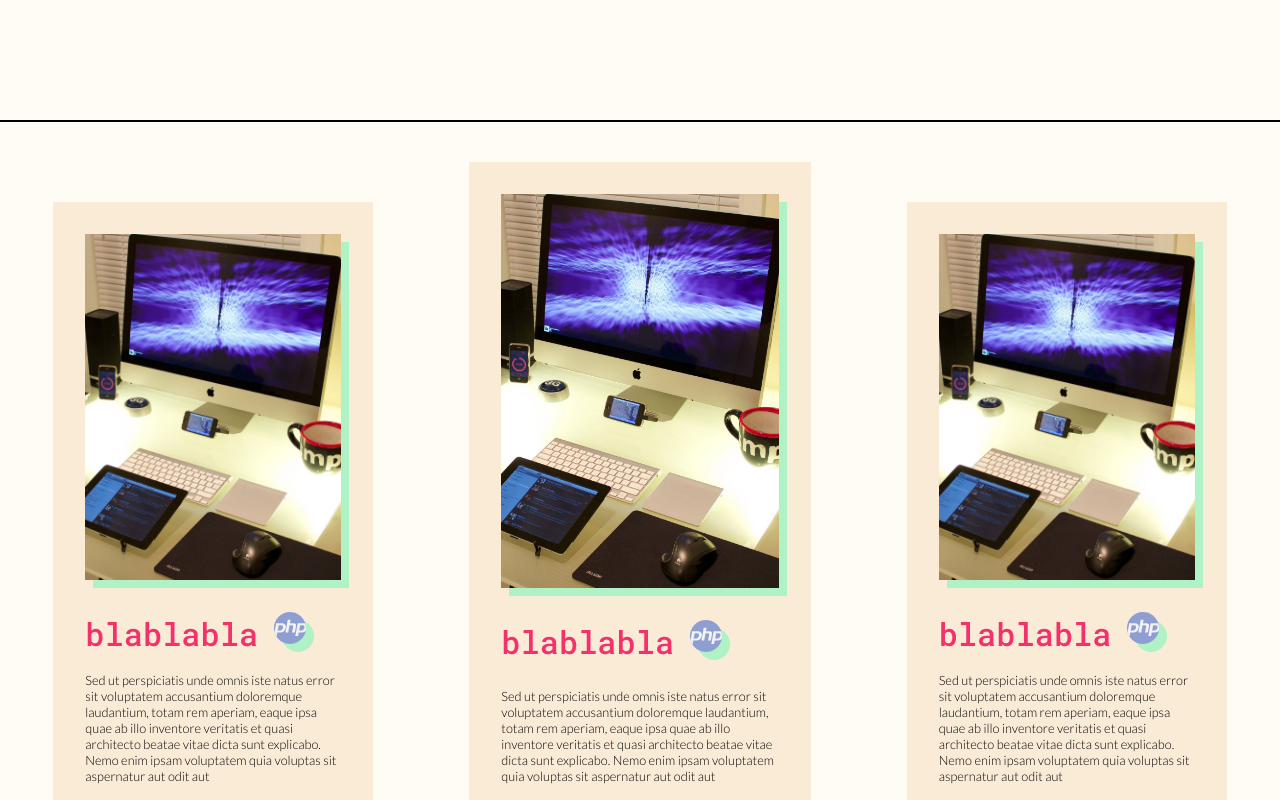
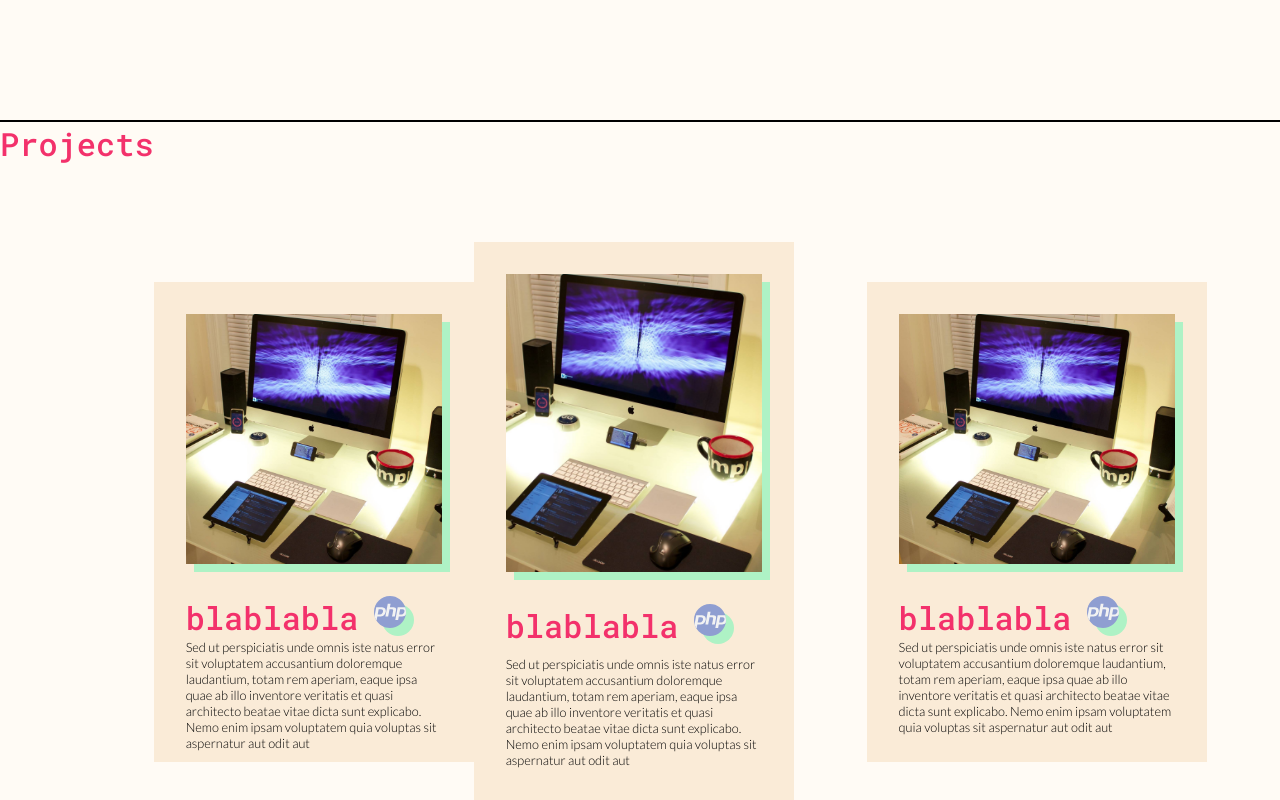
Before and after one commit to ParleJe/Portfolio-Site, a React (Create React App) app: page / in a window 1280 px wide. Shown: the part 1400-2200 px from the top of the page. Built offline with nearby package versions, Linux system fonts and the light colour scheme.

Commit message:
change project card size

```diff
--- a/src/components/Projects/index.tsx
+++ b/src/components/Projects/index.tsx
@@ -15,15 +15,16 @@ const Projects = () => {
 
     return (
         <div className="projects" ref={ref} style={{opacity: inView?1:0.1, transition: '1s'}}>
-            <div style={{width: '70%', height: '80%', minWidth: '25vw', margin: 'auto'}}>
+            <h1 className="segment-title">Projects</h1>
+            <div style={{width: '70%', height: '60%', minWidth: '25vw', margin: 'auto'}}>
                 <ProjectCard imgs={[img, img2]} techs={[php, js]} description='Sed ut perspiciatis unde omnis iste natus error sit voluptatem accusantium doloremque laudantium, totam rem aperiam, eaque ipsa quae ab illo inventore veritatis et quasi architecto beatae vitae dicta sunt explicabo. Nemo enim ipsam voluptatem quia voluptas sit aspernatur aut odit aut'
                 name='blablabla' />
             </div>
-            <div style={{width: '80%', height: '90%', minWidth: '25vw', margin: 'auto'}}>
+            <div style={{width: '80%', height: '70%', minWidth: '25vw', margin: 'auto'}}>
                 <ProjectCard imgs={[img, img2]} techs={[php, js]} description='Sed ut perspiciatis unde omnis iste natus error sit voluptatem accusantium doloremque laudantium, totam rem aperiam, eaque ipsa quae ab illo inventore veritatis et quasi architecto beatae vitae dicta sunt explicabo. Nemo enim ipsam voluptatem quia voluptas sit aspernatur aut odit aut'
                 name='blablabla' />
             </div>
-            <div style={{width: '70%', height: '80%', minWidth: '25vw', margin: 'auto'}}>
+            <div style={{width: '70%', height: '60%', minWidth: '25vw', margin: 'auto'}}>
                 <ProjectCard imgs={[img, img2]} techs={[php, js]} description='Sed ut perspiciatis unde omnis iste natus error sit voluptatem accusantium doloremque laudantium, totam rem aperiam, eaque ipsa quae ab illo inventore veritatis et quasi architecto beatae vitae dicta sunt explicabo. Nemo enim ipsam voluptatem quia voluptas sit aspernatur aut odit aut'
                 name='blablabla' />
             </div>
--- a/src/components/Projects/style.css
+++ b/src/components/Projects/style.css
@@ -7,6 +7,7 @@
     grid-template: 100%/repeat(3,1fr);
     grid-auto-flow: column;
     border-bottom: 2px solid black;
+    position: relative;
 }
 
 .outer-img-container {
```
